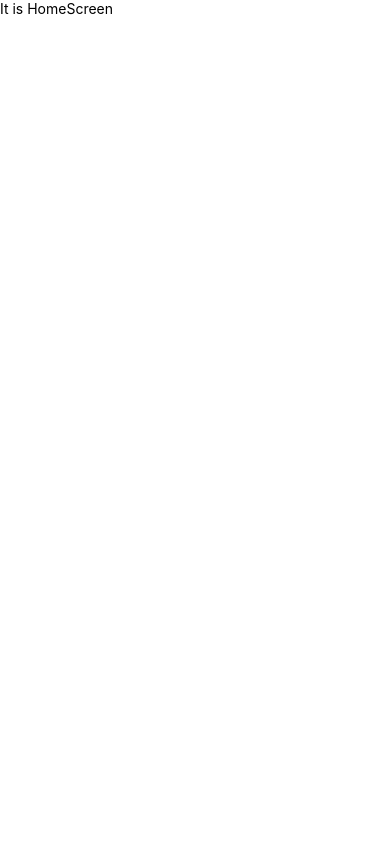
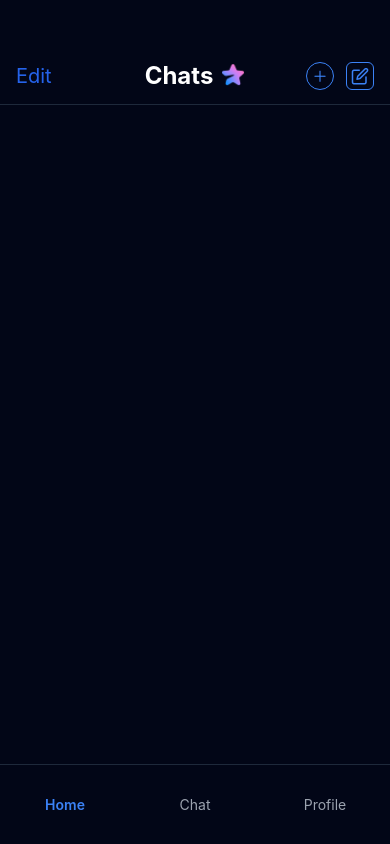
Before and after one commit to nassipkaliv/chat-app, a React Native app: screen / in a window 390 px wide. Built offline with nearby package versions, Linux system fonts and the light colour scheme.

Commit message:
homescreen header

```diff
--- a/App.tsx
+++ b/App.tsx
@@ -1,9 +1,6 @@
-import { View, Text } from 'react-native';
-import "./global.css";
-import HomeScreen from './src/screens/homeScreen';
+import './global.css'
+import AppNavigator from './src/navigation/AppNavigator'
 
 export default function App() {
-  return (
-    <HomeScreen />
-  );
+  return <AppNavigator />
 }
--- a/index.ts
+++ b/index.ts
@@ -1,8 +1,4 @@
 import { registerRootComponent } from 'expo';
 
 import App from './App';
-
-// registerRootComponent calls AppRegistry.registerComponent('main', () => App);
-// It also ensures that whether you load the app in Expo Go or in a native build,
-// the environment is set up appropriately
 registerRootComponent(App);
--- a/package.json
+++ b/package.json
@@ -10,20 +10,20 @@
     "web": "expo start --web"
   },
   "dependencies": {
+    "@expo/vector-icons": "^15.0.3",
     "expo": "~54.0.22",
     "expo-status-bar": "~3.0.8",
     "nativewind": "^4.2.1",
     "prettier-plugin-tailwindcss": "^0.5.14",
-    "react": "19.1.0",
+    "react": "^19.1.0",
     "react-native": "0.81.5",
     "react-native-reanimated": "~3.17.4",
-    "react-native-safe-area-context": "^5.4.0",
     "react-native-worklets": "^0.6.1",
     "react-native-worklets-core": "^1.6.2",
     "tailwindcss": "^3.4.18"
   },
   "devDependencies": {
-    "@types/react": "~19.1.0",
+    "@types/react": "^19.1.0",
     "babel-preset-expo": "^54.0.6",
     "typescript": "~5.9.2"
   },
--- /dev/null
+++ b/src/navigation/AppNavigator.tsx
@@ -0,0 +1,59 @@
+import React, { useState } from 'react'
+import { View, TouchableOpacity, Text } from 'react-native'
+import HomeScreen from '../screens/homeScreen'
+import ChatScreen from '../screens/chatScreen'
+import ProfileScreen from '../screens/profileScreen'
+
+type TabName = 'Home' | 'Chat' | 'Profile'
+
+export default function AppNavigator() {
+  const [activeTab, setActiveTab] = useState<TabName>('Home')
+
+  const renderScreen = () => {
+    switch (activeTab) {
+      case 'Home':
+        return <HomeScreen />
+      case 'Chat':
+        return <ChatScreen />
+      case 'Profile':
+        return <ProfileScreen />
+      default:
+        return <HomeScreen />
+    }
+  }
+
+  return (
+    <View className="flex-1">
+      {renderScreen()}
+
+      <View className="flex-row bg-slate-950 h-20 border-t border-slate-800">
+        <TouchableOpacity
+          className="flex-1 items-center justify-center"
+          onPress={() => setActiveTab('Home')}
+        >
+          <Text className={activeTab === 'Home' ? 'text-blue-500 font-semibold' : 'text-gray-400'}>
+            Home
+          </Text>
+        </TouchableOpacity>
+
+        <TouchableOpacity
+          className="flex-1 items-center justify-center"
+          onPress={() => setActiveTab('Chat')}
+        >
+          <Text className={activeTab === 'Chat' ? 'text-blue-500 font-semibold' : 'text-gray-400'}>
+            Chat
+          </Text>
+        </TouchableOpacity>
+
+        <TouchableOpacity
+          className="flex-1 items-center justify-center"
+          onPress={() => setActiveTab('Profile')}
+        >
+          <Text className={activeTab === 'Profile' ? 'text-blue-500 font-semibold' : 'text-gray-400'}>
+            Profile
+          </Text>
+        </TouchableOpacity>
+      </View>
+    </View>
+  )
+}
--- a/src/screens/chatScreen.tsx
+++ b/src/screens/chatScreen.tsx
@@ -1,14 +1,11 @@
-import { View, Text } from 'react-native';
+import { View, Text } from 'react-native'
 
-
-const HomeScreen = () => {
+const ChatScreen = () => {
   return (
     <View className="flex-1 items-center justify-center bg-slate-900">
-      <Text className="text-white text-xl font-bold">
-        It is chatScreen
-      </Text>
+      <Text className="text-white text-xl font-bold">Chats</Text>
     </View>
   )
 }
 
-export default HomeScreen;
+export default ChatScreen
--- a/src/screens/homeScreen.tsx
+++ b/src/screens/homeScreen.tsx
@@ -1,14 +1,44 @@
-import { View, Text } from 'react-native';
+import React from 'react'
+import { View, Text, ScrollView, Button, TouchableOpacity, Image } from 'react-native'
+import { Ionicons, Feather } from '@expo/vector-icons'
 
 
 const HomeScreen = () => {
   return (
-    <View className="flex-1 items-center justify-center bg-slate-900">
-      <Text className="text-white text-xl font-bold">
-        It is HomeScreen
-      </Text>
-    </View>
+    <View className="flex-1 bg-slate-950">
+      <View className="px-4 pt-12 mt-3 pb-3 flex-row items-center">
+        <View className="flex-1">
+          <TouchableOpacity>
+            <Text className="text-blue-600 text-xl">Edit</Text>
+          </TouchableOpacity>
+        </View>
+
+        <View className="flex-1 items-center">
+          <View className="flex-row items-center gap-2">
+            <Text className="text-white text-2xl font-bold">Chats</Text>
+            <Image
+              source={require('../../assets/Telegram_Premium.png')}
+              className="w-6 h-6 rounded-full"
+            />
+          </View>
+        </View>
+
+        <View className="flex-1 items-end">
+          <View className="flex-row gap-3">
+            <TouchableOpacity className="w-7 h-7 rounded-full border border-blue-500 items-center justify-center">
+              <Ionicons name="add" size={18} color="#3b82f6" />
+            </TouchableOpacity>
+            <TouchableOpacity className="w-7 h-7 rounded-md border border-blue-500 items-center justify-center">
+              <Feather name="edit" size={18} color="#3b82f6" />
+            </TouchableOpacity>
+          </View>
+        </View>
+      </View>
+
+      <View className="h-px bg-slate-800" />
+      </View>
+
   )
 }
 
-export default HomeScreen;
+export default HomeScreen
--- a/src/screens/profileScreen.tsx
+++ b/src/screens/profileScreen.tsx
@@ -1,14 +1,11 @@
-import { View, Text } from 'react-native';
+import { View, Text } from 'react-native'
 
-
-const HomeScreen = () => {
+const ProfileScreen = () => {
   return (
     <View className="flex-1 items-center justify-center bg-slate-900">
-      <Text className="text-white text-xl font-bold">
-        It is profileScreen
-      </Text>
+      <Text className="text-white text-xl font-bold">Profile</Text>
     </View>
   )
 }
 
-export default HomeScreen;
+export default ProfileScreen
--- a/tailwind.config.js
+++ b/tailwind.config.js
@@ -1,6 +1,10 @@
 /** @type {import('tailwindcss').Config} */
 module.exports = {
-  content: ["./App.tsx", "./components/**/*.{js,jsx,ts,tsx}"],
+  content: [
+    "./App.tsx",
+    "./src/screens/**/*.{js,jsx,ts,tsx}",
+    "./src/navigation/**/*.{js,jsx,ts,tsx}"
+  ],
   presets: [require("nativewind/preset")],
   theme: {
     extend: {},
```
Also changed, not shown: .babelrc.navigation.js (added), assets/Telegram_Premium.png (added), metro.config.js (line endings or trailing spaces), 1 other file (tests, documents, lock files or other folders).
